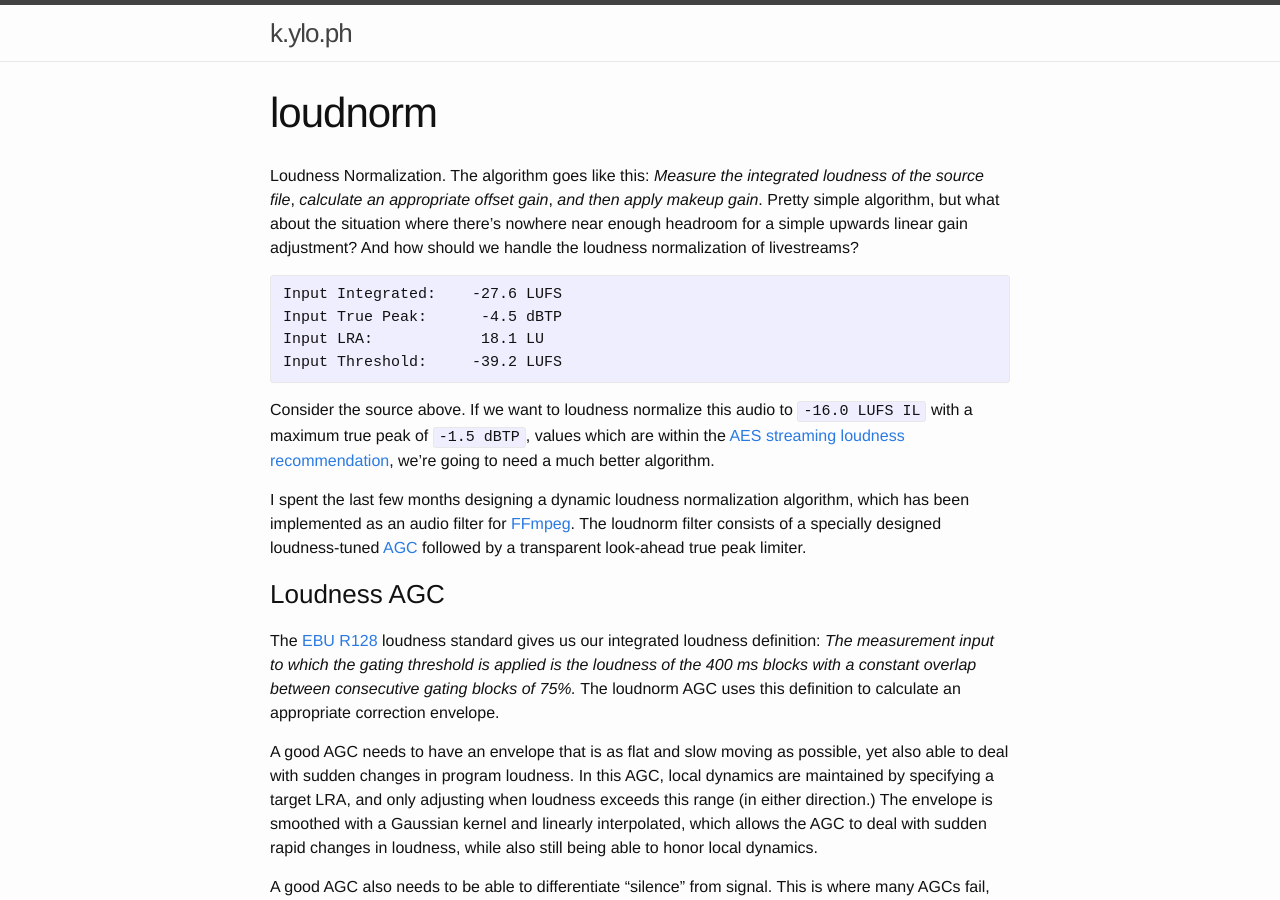
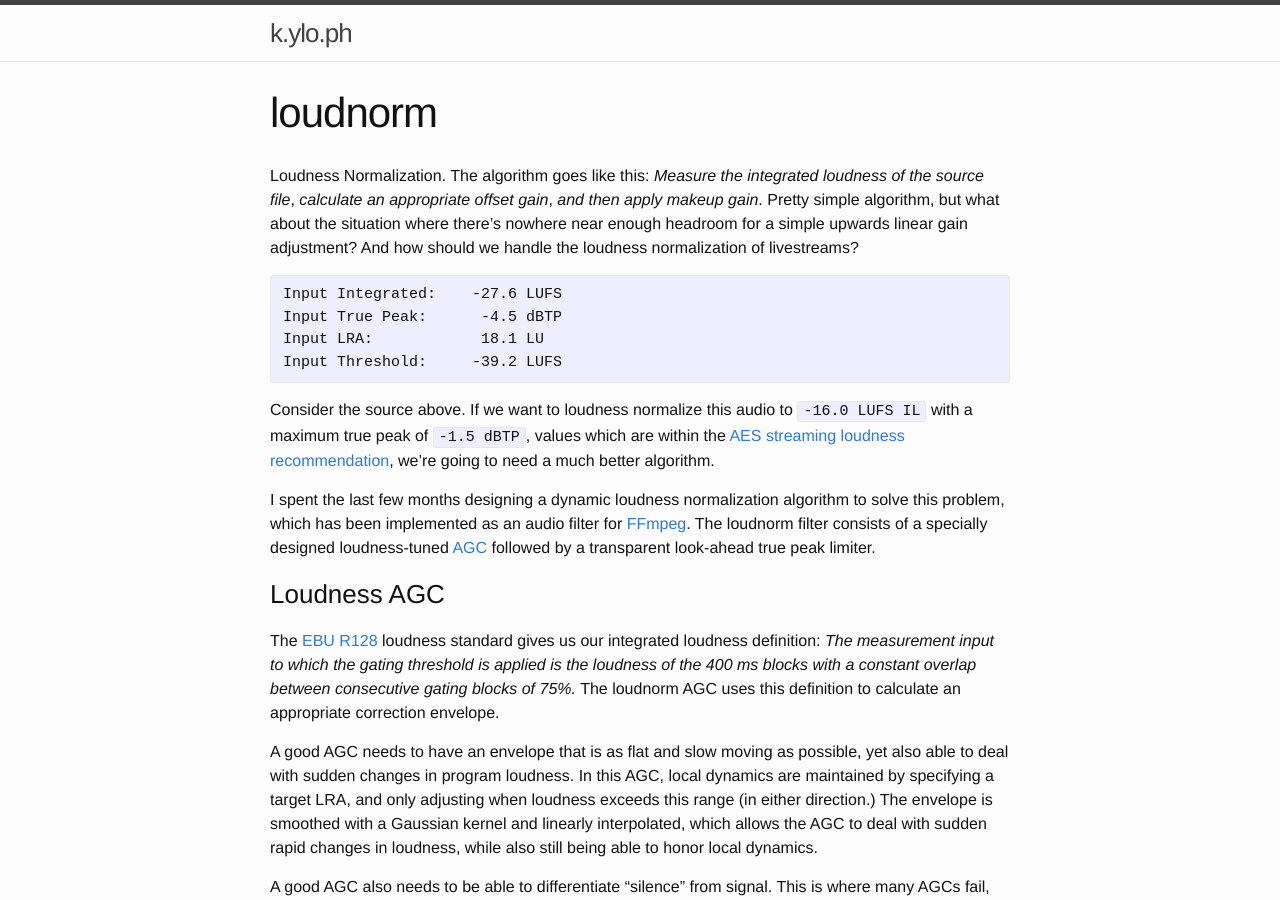
Before and after one commit to kylophone/kylophone.github.io, a Jekyll site: the page built from _posts/2016-04-04-loudnorm.md, in a window 1280 px wide and 900 px high. Built offline with Jekyll 4.4.1, drawn with Linux system fonts in a browser that asks for light colours.

Commit message:
more edits

```diff
--- a/_posts/2016-04-04-loudnorm.md
+++ b/_posts/2016-04-04-loudnorm.md
@@ -21,7 +21,7 @@ Consider the source above.
 If we want to loudness normalize this audio to `-16.0 LUFS IL` with a maximum true peak of `-1.5 dBTP`, values which are within the [AES streaming loudness recommendation][1],
 we're going to need a much better algorithm.
 
-I spent the last few months designing a dynamic loudness normalization algorithm, which has been implemented as an audio filter for [FFmpeg][2].
+I spent the last few months designing a dynamic loudness normalization algorithm to solve this problem, which has been implemented as an audio filter for [FFmpeg][2].
 The loudnorm filter consists of a specially designed loudness-tuned [AGC][5] followed by a transparent look-ahead true peak limiter.
 
 ### Loudness AGC
```
